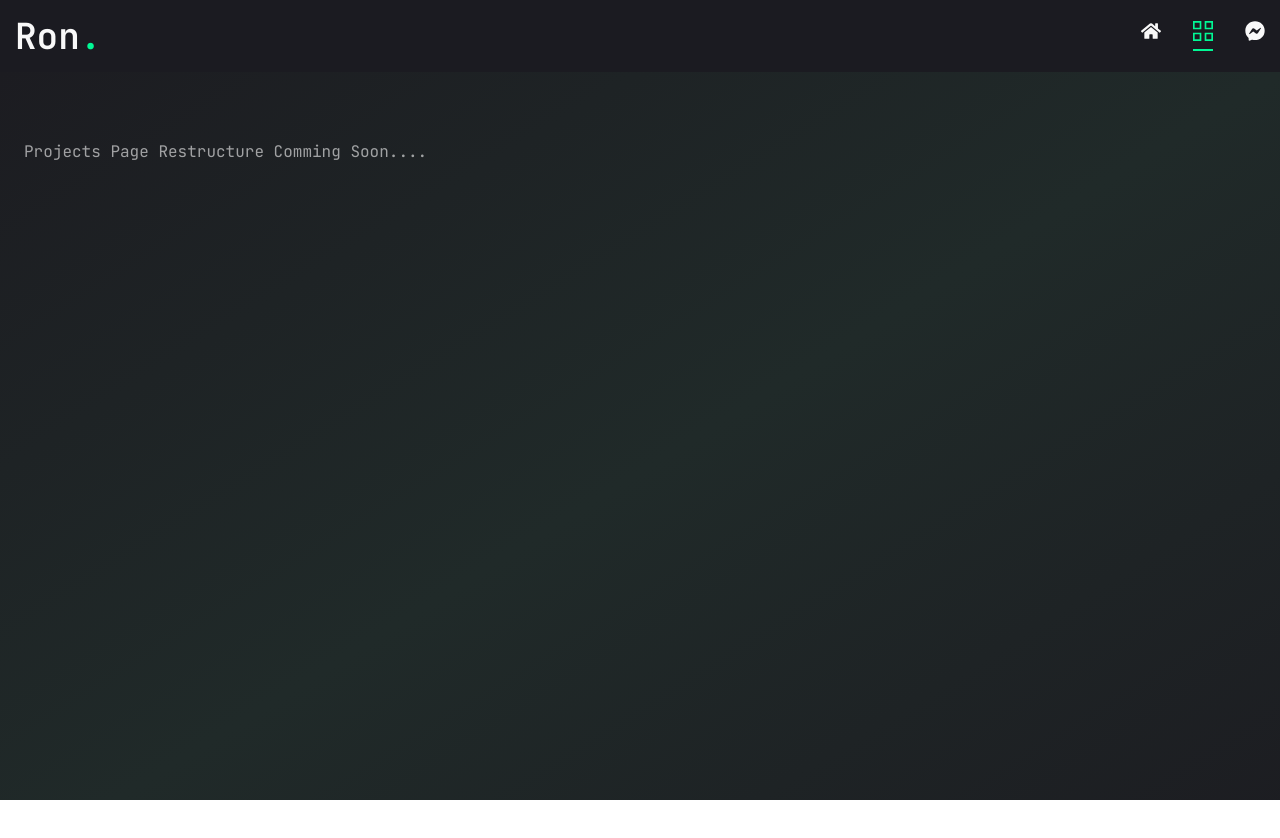
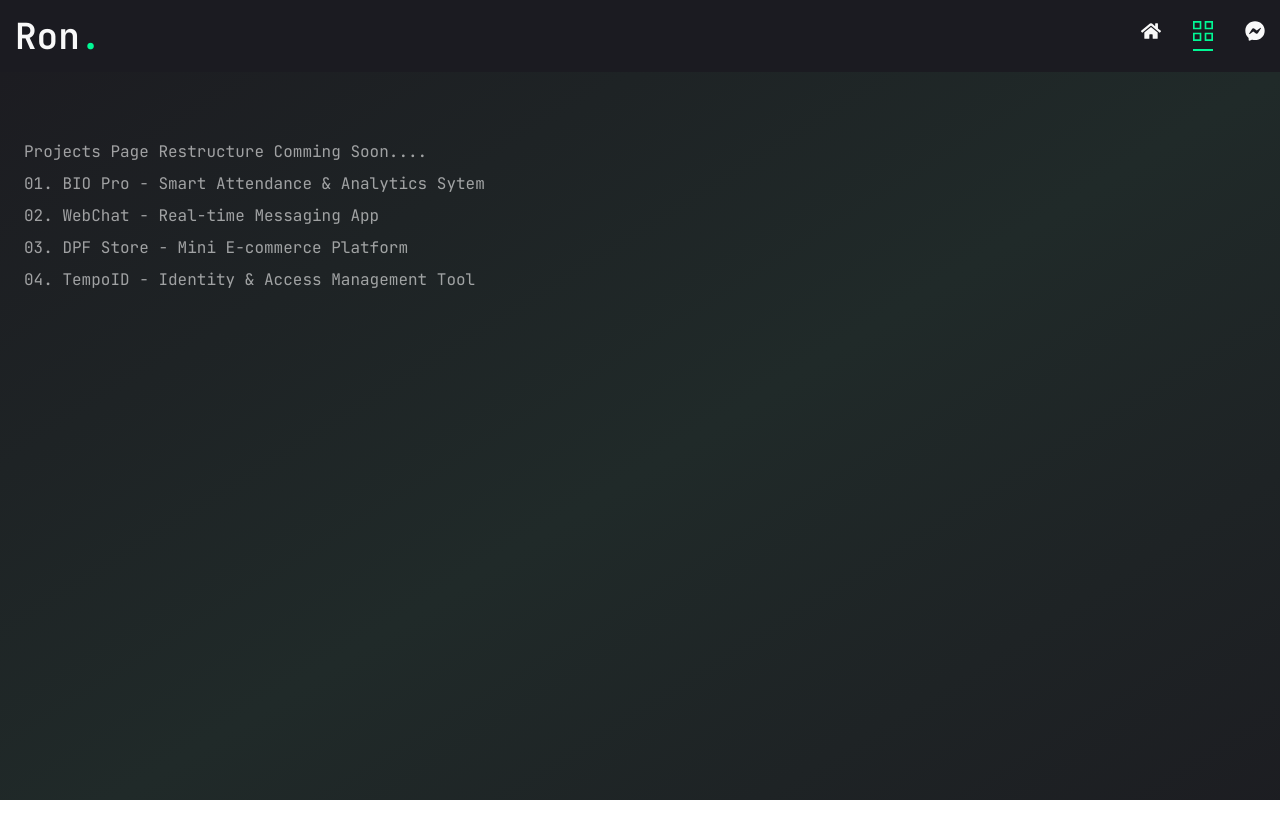
Before and after one commit to eringz/portfolio, a Next.js app: page /projects in a window 1280 px wide. Shown: the top 838 px of the page. Built offline with nearby package versions, Linux system fonts and the light colour scheme.

Commit message:
Project page restructure

```diff
--- a/app/projects/page.tsx
+++ b/app/projects/page.tsx
@@ -1,18 +1,15 @@
 "use client";
 
 import { motion } from "framer-motion";
-import Link from "next/link";
 import { projects } from "@/data";
 import type { Project } from "@/utils/createProject";
 import { useState } from "react";
-import { Accordion, AccordionContent, AccordionItem, AccordionTrigger } from "@/components/ui/accordion";
-import { Link2 } from "lucide-react";
-import { BsGithub } from "react-icons/bs";
+
 
 import { FaChevronLeft, FaChevronRight } from "react-icons/fa";
 
 export default function ProjectsPage() {
-  const [active, setActive] = useState<Project | null>(projects[0]);
+
 
   return (
     <motion.section
@@ -34,7 +31,13 @@ export default function ProjectsPage() {
         className="max-w-[500px] whitespace-nowrap overflow-hidden"
       >
         Projects Page Restructure Comming Soon....
+        <ul>
+          {projects.map((project) => {
+              return <li key={project.num}>{project.num}. {project.title}</li>
+          })}
+        </ul>
       </motion.div>
+
 
 
 
```
